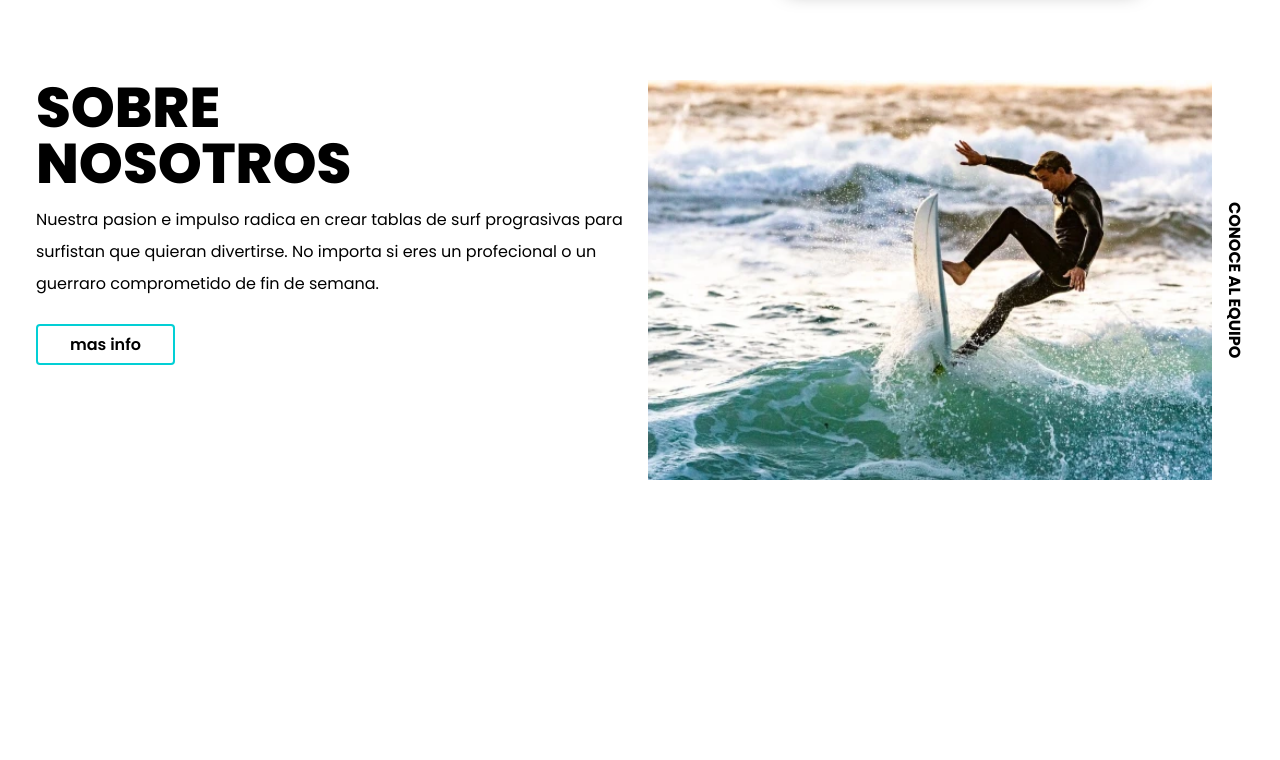
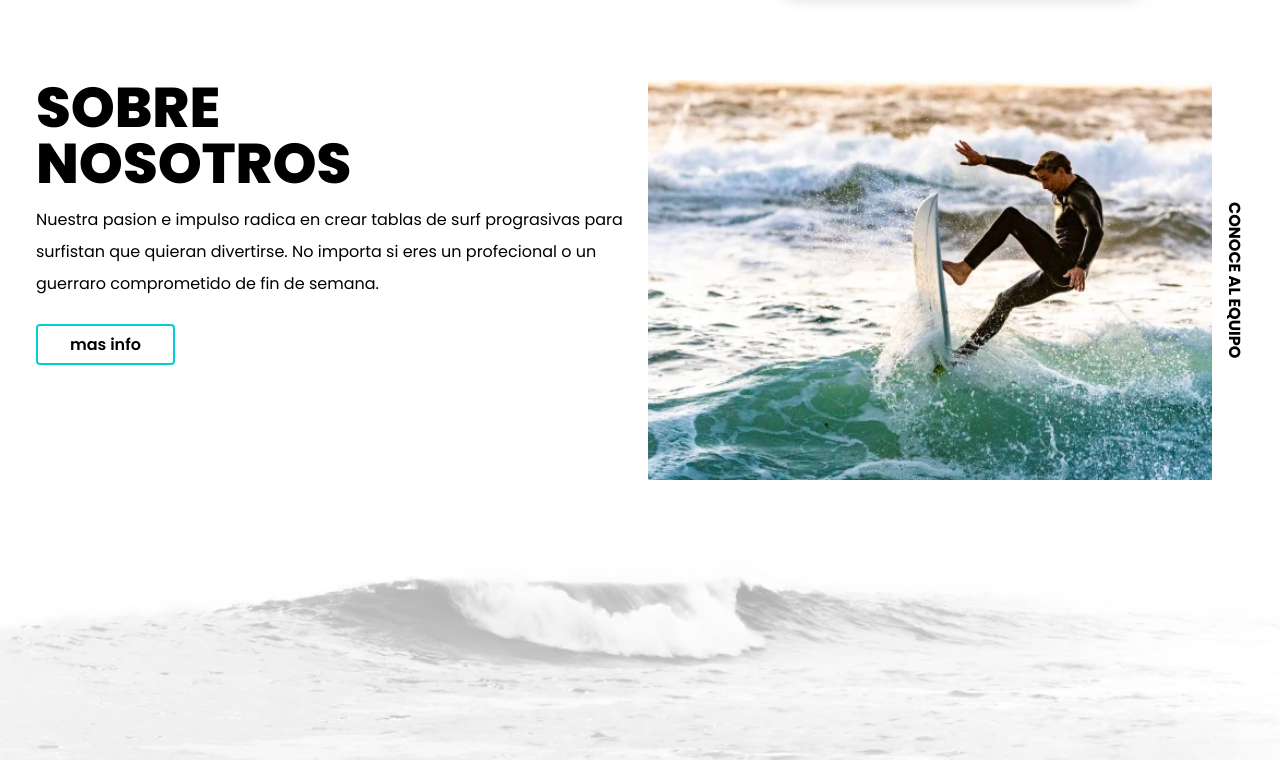
Before and after one commit to Diego-fdev/exo-surf, a plain HTML site: page index.html in a window 1280 px wide. Shown: the part 2138-2898 px from the top of the page. Before the commit the page ends 2618 px from the top, so only its background shows below. Drawn offline with Linux system fonts and the light colour scheme.

Commit message:
añadida la seccion decoracion final

```diff
--- a/index.html
+++ b/index.html
@@ -165,7 +165,9 @@
         <span>conoce al equipo</span>
       </div>
     </section>
-
+    <div class="img-deco-final">
+      <img src="/images/bg-about.webp" alt="" />
+    </div>
     <script src="/app.js"></script>
   </body>
 </html>
--- a/styles.css
+++ b/styles.css
@@ -754,3 +754,20 @@ img {
     height: 400px;
   }
 }
+
+/*SECTION DECORACION FINAL*/
+
+.img-deco-final {
+  width: 100%;
+  padding-top: 80px;
+  filter: grayscale(1);
+  opacity: 0.3;
+  background-color: #fff;
+  max-height: 280px;
+  overflow: hidden;
+  max-width: 1440px;
+  margin-inline: auto;
+}
+.img-deco-final img {
+  object-fit: contain !important;
+}
```
Also changed, not shown: images/bg-about.webp (added).
